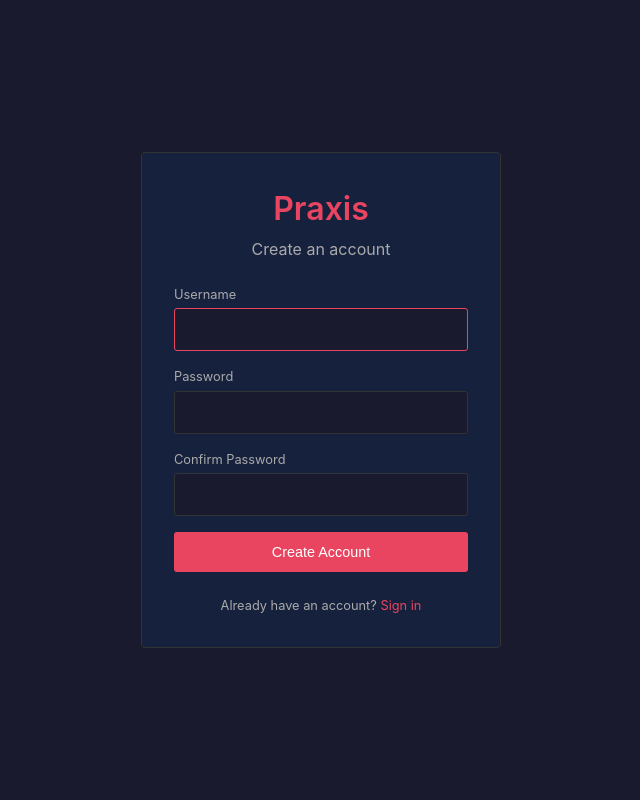
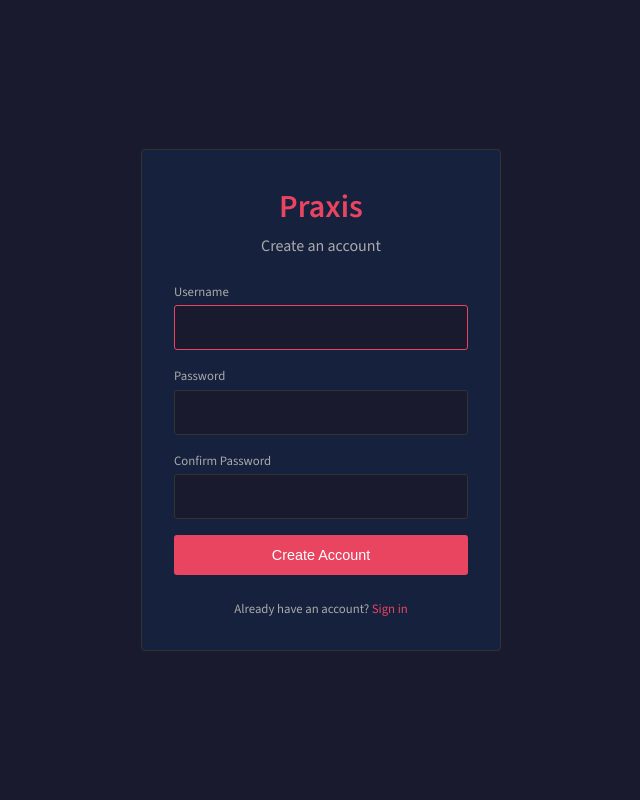
Before and after one commit to philosaether/praxis, a FastAPI app: page /signup in a window 1280 px wide. Shown: the whole page, without its empty margins (319-959 px from the left). Run offline with FastAPI, Linux system fonts and the light colour scheme; some libraries are stand-ins or nearby versions.

Commit message:
feat: use Source Sans 3 typeface
- Add Google Fonts link for Source Sans 3 (400, 500, 600 weights)
- Update font-family variable with Source Sans 3 as primary
- Keep system fonts as fallback

Co-Authored-By: Claude Opus 4.5 <noreply@anthropic.com>

```diff
--- a/src/praxis_web/static/css/main.css
+++ b/src/praxis_web/static/css/main.css
@@ -20,7 +20,7 @@
 }
 
 body {
-  font-family: -apple-system, BlinkMacSystemFont, "Segoe UI", Roboto, sans-serif;
+  font-family: "Source Sans 3", -apple-system, BlinkMacSystemFont, "Segoe UI", Roboto, sans-serif;
   background: #1a1a2e;
   color: #eee;
   line-height: 1.5;
@@ -790,7 +790,7 @@ textarea.property-input {
   border: 1px solid #333;
   border-radius: 4px;
   font-size: 0.9rem;
-  font-family: -apple-system, BlinkMacSystemFont, "Segoe UI", Roboto, sans-serif;
+  font-family: "Source Sans 3", -apple-system, BlinkMacSystemFont, "Segoe UI", Roboto, sans-serif;
   line-height: 1.5;
   resize: vertical;
 }
--- a/src/praxis_web/static/scss/_variables.scss
+++ b/src/praxis_web/static/scss/_variables.scss
@@ -38,7 +38,7 @@ $spacing-2xl: 2rem;
 $spacing-3xl: 3rem;
 
 // Typography
-$font-family: -apple-system, BlinkMacSystemFont, "Segoe UI", Roboto, sans-serif;
+$font-family: "Source Sans 3", -apple-system, BlinkMacSystemFont, "Segoe UI", Roboto, sans-serif;
 $font-size-xs: 0.7rem;
 $font-size-sm: 0.8rem;
 $font-size-base: 0.9rem;
--- a/src/praxis_web/templates/base.html
+++ b/src/praxis_web/templates/base.html
@@ -4,6 +4,11 @@
     <meta charset="UTF-8">
     <meta name="viewport" content="width=device-width, initial-scale=1.0">
     <title>Praxis - {% block title %}Priorities{% endblock %}</title>
+
+    <!-- Fonts -->
+    <link rel="preconnect" href="https://fonts.googleapis.com">
+    <link rel="preconnect" href="https://fonts.gstatic.com" crossorigin>
+    <link href="https://fonts.googleapis.com/css2?family=Source+Sans+3:wght@400;500;600&display=swap" rel="stylesheet">
 
     <!-- Styles -->
     <link rel="stylesheet" href="/static/css/main.css">
```
